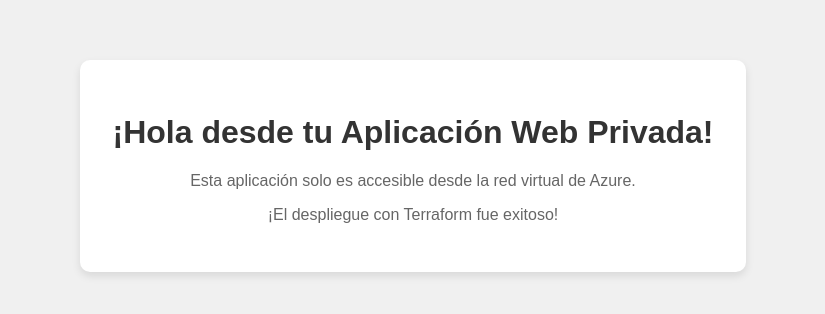
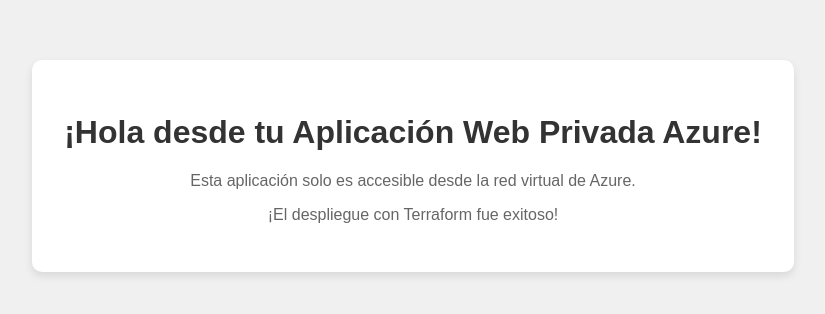
Before and after one commit to atorres19code/azure-private-lab, a plain HTML site: page index.html in a window 1280 px wide. Shown: the part 234-548 px from the top of the page, without its empty margins (227-1052 px from the left). Drawn offline with Linux system fonts and the light colour scheme.

Commit message:
Update index.html

```diff
--- a/index.html
+++ b/index.html
@@ -31,7 +31,7 @@
 </head>
 <body>
     <div class="container">
-        <h1>¡Hola desde tu Aplicación Web Privada!</h1>
+        <h1>¡Hola desde tu Aplicación Web Privada Azure!</h1>
         <p>Esta aplicación solo es accesible desde la red virtual de Azure.</p>
         <p>¡El despliegue con Terraform fue exitoso!</p>
     </div>
```
